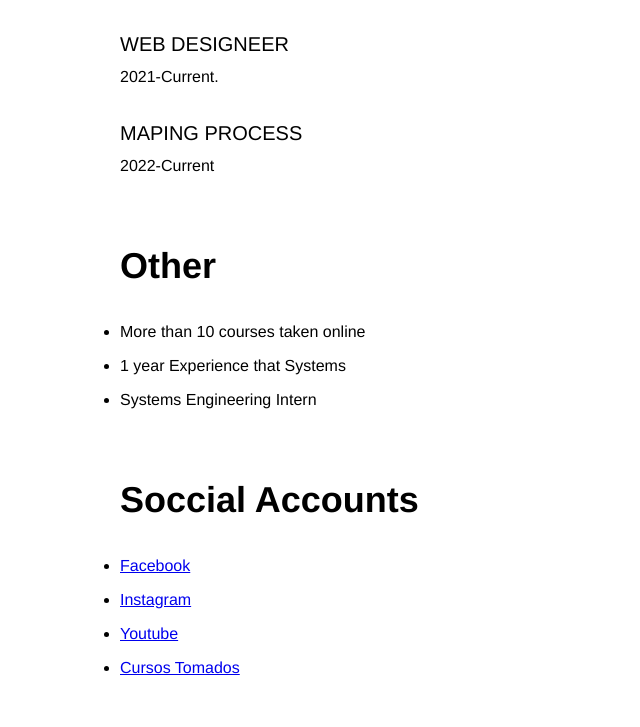
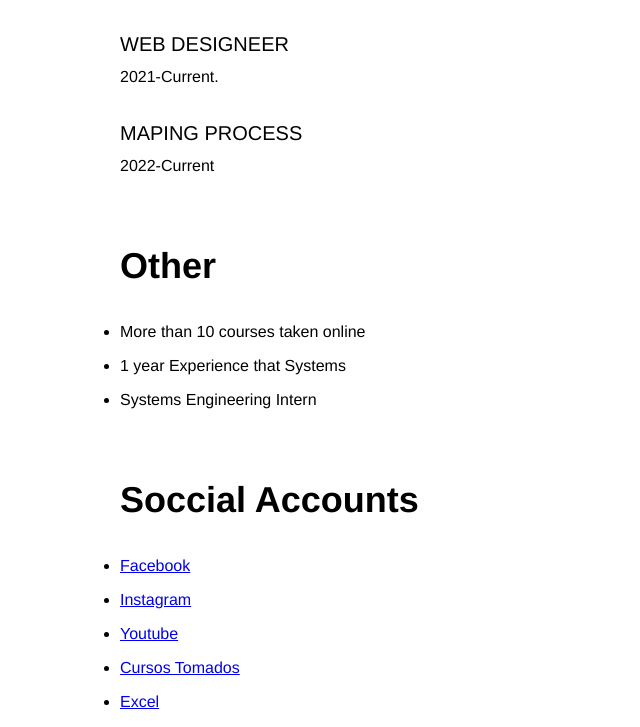
Before and after one commit to EngraMex/llshooter.github.com, a plain HTML site: page cv/index.html in a window 1280 px wide. Shown: the part 674-1401 px from the top of the page, without its empty margins (40-680 px from the left). Before the commit the page ends 1367 px from the top, so only its background shows below. Drawn offline with Linux system fonts and the light colour scheme.

Commit message:
Update index.html

```diff
--- a/cv/index.html
+++ b/cv/index.html
@@ -69,6 +69,8 @@
          <li style="margin-top:16px;">
            <a href="https://codigofacilito.com/usuarios/mis_cursos"target="_blank">Cursos Tomados</a>
          </li>
+         <li style="margin-top:16px;">
+           <a href="PRUEBA.xlsx"target="_blank">Excel</a>
        </ul>
    </div>
 
```
